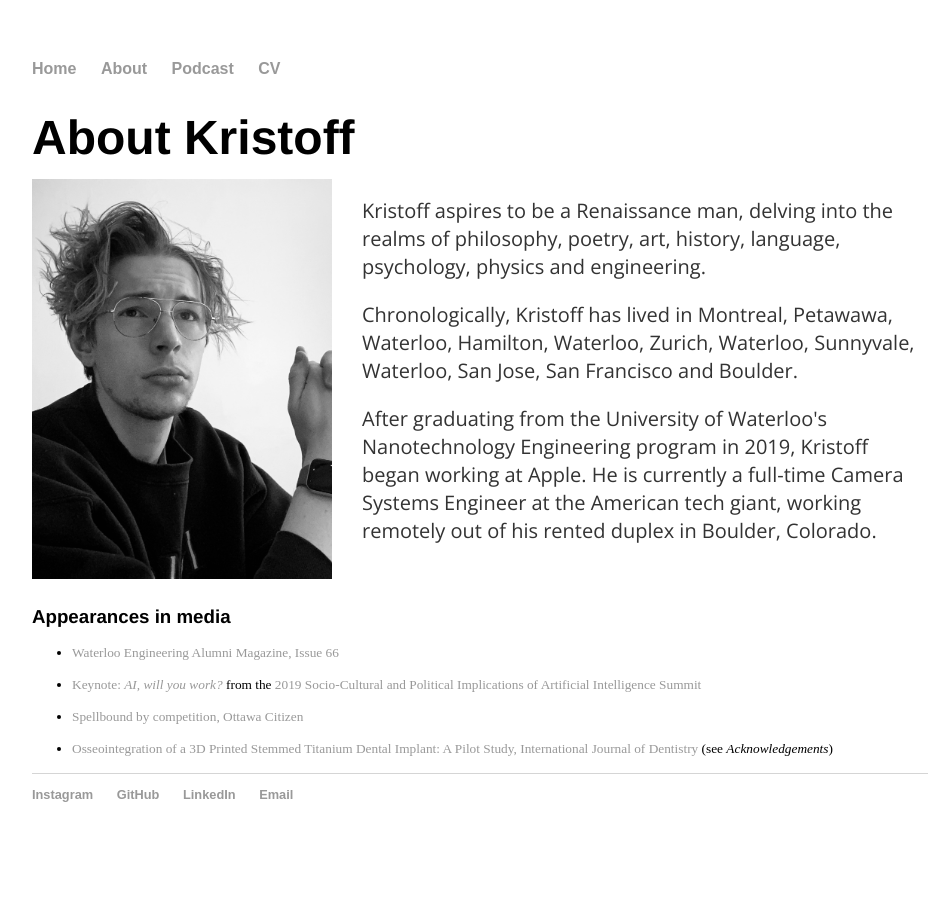
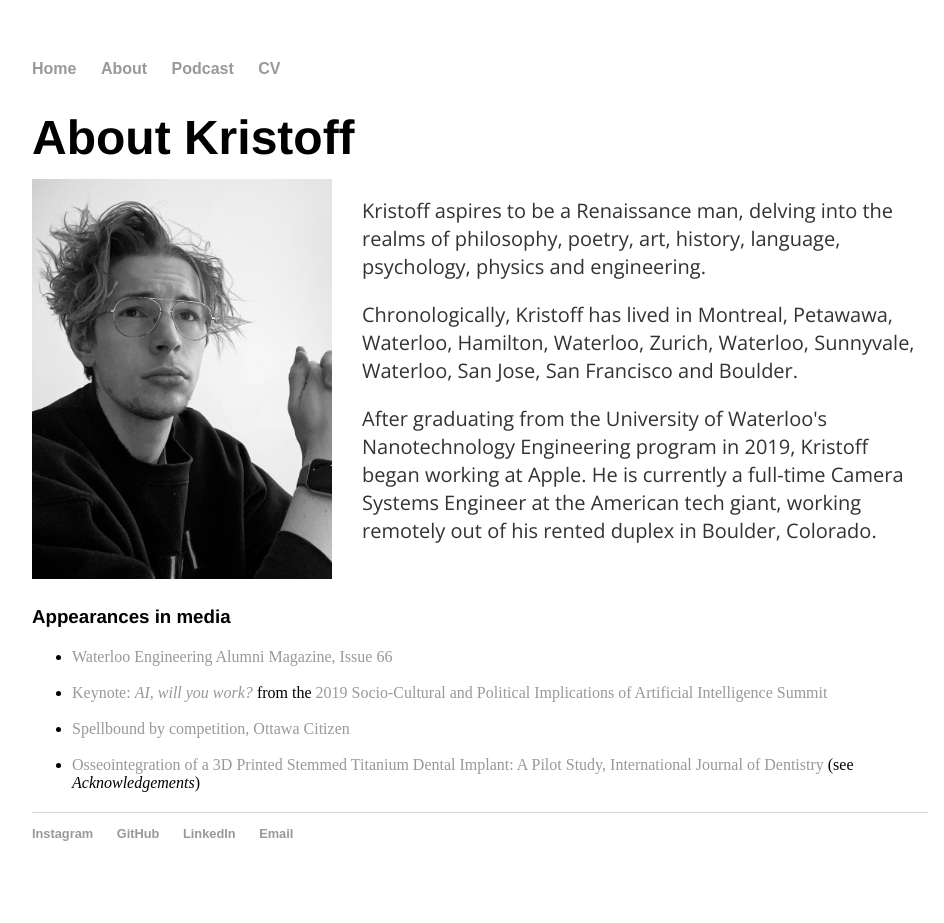
Before and after one commit to malejczuk/malejczuk.github.io, a Jekyll site: the page built from about/index.html, in a window 1280 px wide. Shown: the whole page, without its empty margins (160-1104 px from the left). Built offline with Jekyll 4.4.1, drawn with Linux system fonts in a browser that asks for light colours; before the commit the page ends 900 px from its top, so only the background shows below that.

Commit message:
removed span and colour

```diff
--- a/about/index.html
+++ b/about/index.html
@@ -14,11 +14,11 @@ title: About Kristoff
 </div>
 
 <h3 style="margin:0;">Appearances in media</h3>
-<span class="small"><p style="color:#999; margin-top:10px;">
+<p style="color:#999; margin-top:10px;">
 <ul>
 <li><a href="https://uwaterloo.ca/engineering/sites/ca.engineering/files/uploads/files/c018755_weal_2020_lr_final-ua.pdf">Waterloo Engineering Alumni Magazine, Issue 66</a></li><br>
 <li><a href="https://youtu.be/4tMcvrrdqtA?t=75">Keynote: <i>AI, will you work?</i></a> from the <a href="https://uwaterloo.ca/global-engagement-seminar/past-seminars/socio-cultural-and-political-implications-artificial">2019 Socio-Cultural and Political Implications of Artificial Intelligence Summit</a></li><br>
 <li><a href="https://www.google.com/url?sa=t&rct=j&q=&esrc=s&source=web&cd=&ved=2ahUKEwjo5bnS6-ztAhXQHM0KHTrXDa4QFjAEegQIAhAC&url=https%3A%2F%2Fwww.pressreader.com%2Fcanada%2Fottawa-citizen%2F20090307%2F281964603630278&usg=AOvVaw1HIELvelTrokm5ND7HFgQA">Spellbound by competition, Ottawa Citizen</a></li><br>
 <li><a href="https://www.hindawi.com/journals/ijd/2017/5920714/">Osseointegration of a 3D Printed Stemmed Titanium Dental Implant: A Pilot Study, International Journal of Dentistry</a> (see <i>Acknowledgements</i>)</li>
 </ul>
-</p></span>
+</p>
```
